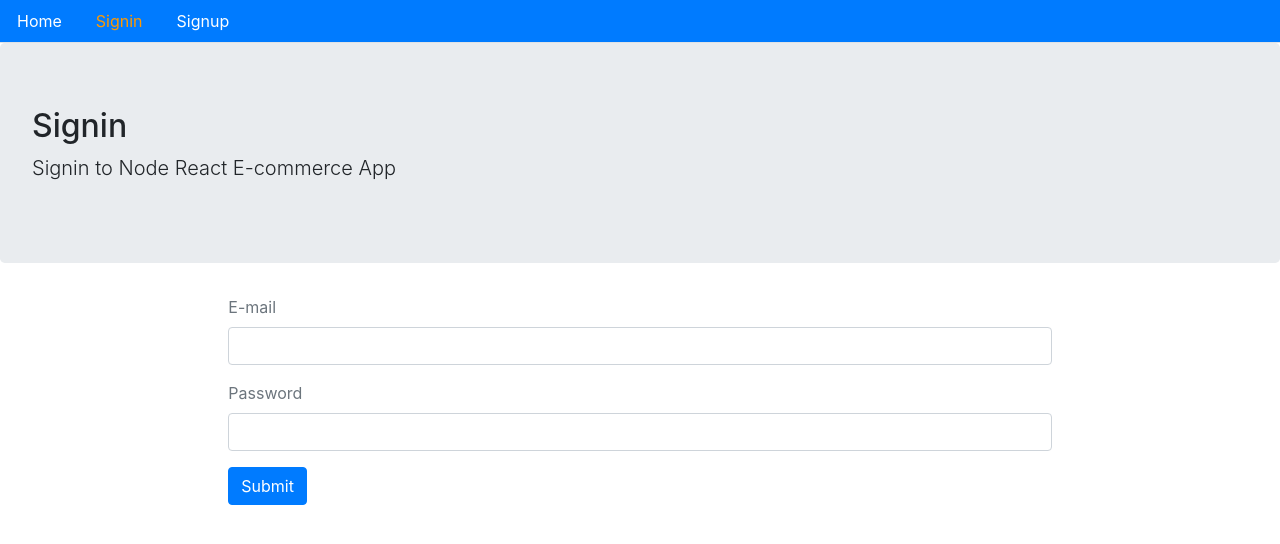
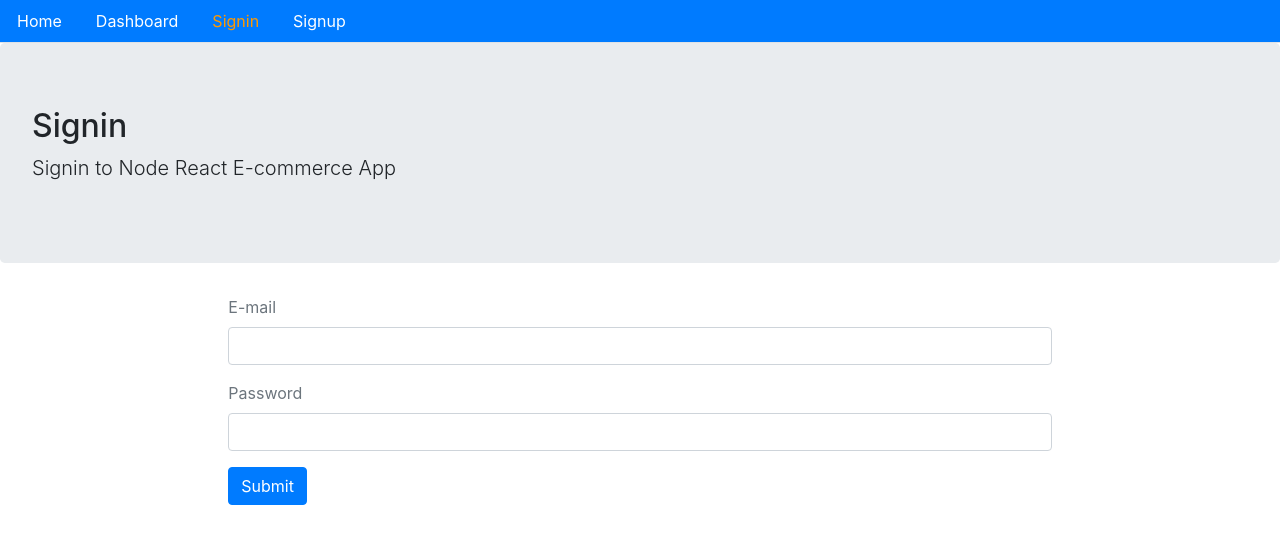
Before and after one commit to eddamazioribeiro/nodejs_mern_ecommerce_app, a React (Create React App) app: page /signin in a window 1280 px wide. Shown: the top 544 px of the page. Built offline with nearby package versions, Linux system fonts and the light colour scheme; no server answers.

Commit message:
Created private route to control the access to user dashboard page (which will be implemented).

```diff
--- a/src/Routes.js
+++ b/src/Routes.js
@@ -4,6 +4,9 @@
 import Layout from './core/Layout';
 import Signup from './user/Signup';
 import Signin from './user/Signin';
+import PrivateRoute from './auth/PrivateRoute';
+import Dashboard from './user/UserDashboard';
+
 
 const Routes = () => {
     return(
@@ -17,6 +20,9 @@
             <Route
                 path='/signup'
                 exact component={Signup}/>
+            <PrivateRoute
+                path='/dashboard'
+                exact component={Dashboard}/>
         </BrowserRouter>
     );
 };
--- /dev/null
+++ b/src/auth/PrivateRoute.js
@@ -0,0 +1,29 @@
+import React, {Component} from 'react';
+import {Route, Redirect} from 'react-router-dom';
+import {isAuthenticated} from './index';
+
+const PrivateRoute = ({component: Component, ...rest}) => {
+    return(
+        <Route
+            {...rest}
+            render={(props) => {
+                if (isAuthenticated()) {
+                    return (
+                        <Component {...props}/>
+                    )
+                } else {
+                    return (
+                        <Redirect
+                        to={{
+                            pathname: '/signin',
+                            state: {from: props.location}
+                        }}/>
+                    )
+                }
+            }}>
+
+        </Route>
+    );
+}
+
+export default PrivateRoute;
--- a/src/auth/index.js
+++ b/src/auth/index.js
@@ -32,6 +32,7 @@
             body: JSON.stringify(user)
         })
         .then(res => {
+            console.log(res.body);
             return res.json();
         })
         .catch(err => {
@@ -54,7 +55,7 @@
 
         next();
 
-        return fetch(`${API}/signlout`, {
+        return fetch(`${API}/signout`, {
             method: "GET"
         })
         .then(response => {
--- a/src/core/Menu.js
+++ b/src/core/Menu.js
@@ -19,6 +19,13 @@
                         className='nav-link'
                         style={isActive(history, '/')}
                         to='/'>Home
+                    </Link>
+                </li>
+                <li className='nav-item'>
+                    <Link
+                        className='nav-link'
+                        style={isActive(history, '/dashboard')}
+                        to='/dashboard'>Dashboard
                     </Link>
                 </li>
                 {!isAuthenticated() && (
--- /dev/null
+++ b/src/user/UserDashboard.js
@@ -0,0 +1,14 @@
+import React from 'react';
+import Layout from '../core/Layout';
+
+const Dashboard = () => {
+    return(
+        <Layout
+            title='Dashboard'
+            description='User Dashboard'>
+            ...
+        </Layout>
+    );
+}
+
+export default Dashboard;
```
Also changed, not shown: public/manifest.json.
